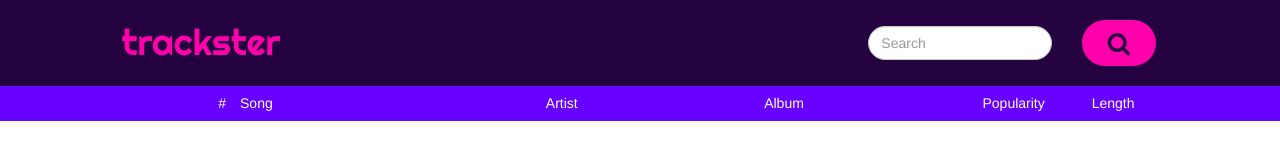
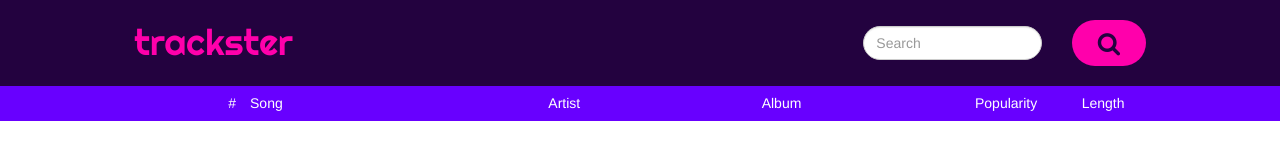
Before and after one commit to Ibarra11/Trackster, a plain HTML site: page index.html in a window 1280 px wide. Drawn offline with nearby package versions, Linux system fonts and the light colour scheme.

Commit message:
Remove margin from the row of column names

```diff
--- a/resources/css/style.css
+++ b/resources/css/style.css
@@ -70,6 +70,10 @@ header .btn-lg{
 	margin-right: 1rem;
 }
 
+.row{
+	margin: 0;
+}
+
 /*Song List*/
 .song-row{
 	font-family: "Work Sans";
--- a/resources/js/trackster.js
+++ b/resources/js/trackster.js
@@ -31,11 +31,11 @@ Trackster.searchTracksByTitle = function(title) {
 	url: "http://ws.audioscrobbler.com/2.0/?method=track.search&track=" + title + "&api_key="+ API_KEY + "&format=json",
 	datatype: 'jsonp',
 	success: function(data){
-		// Trackster.renderTracks(data.trackMatches);
 		Trackster.renderTracks(data.results.trackmatches.track);
 	}
 });
 };
+
 /*
 	Adding some interativity to the button
  */
```
Also changed, not shown: resources/js/tests.js (line endings or trailing spaces).
